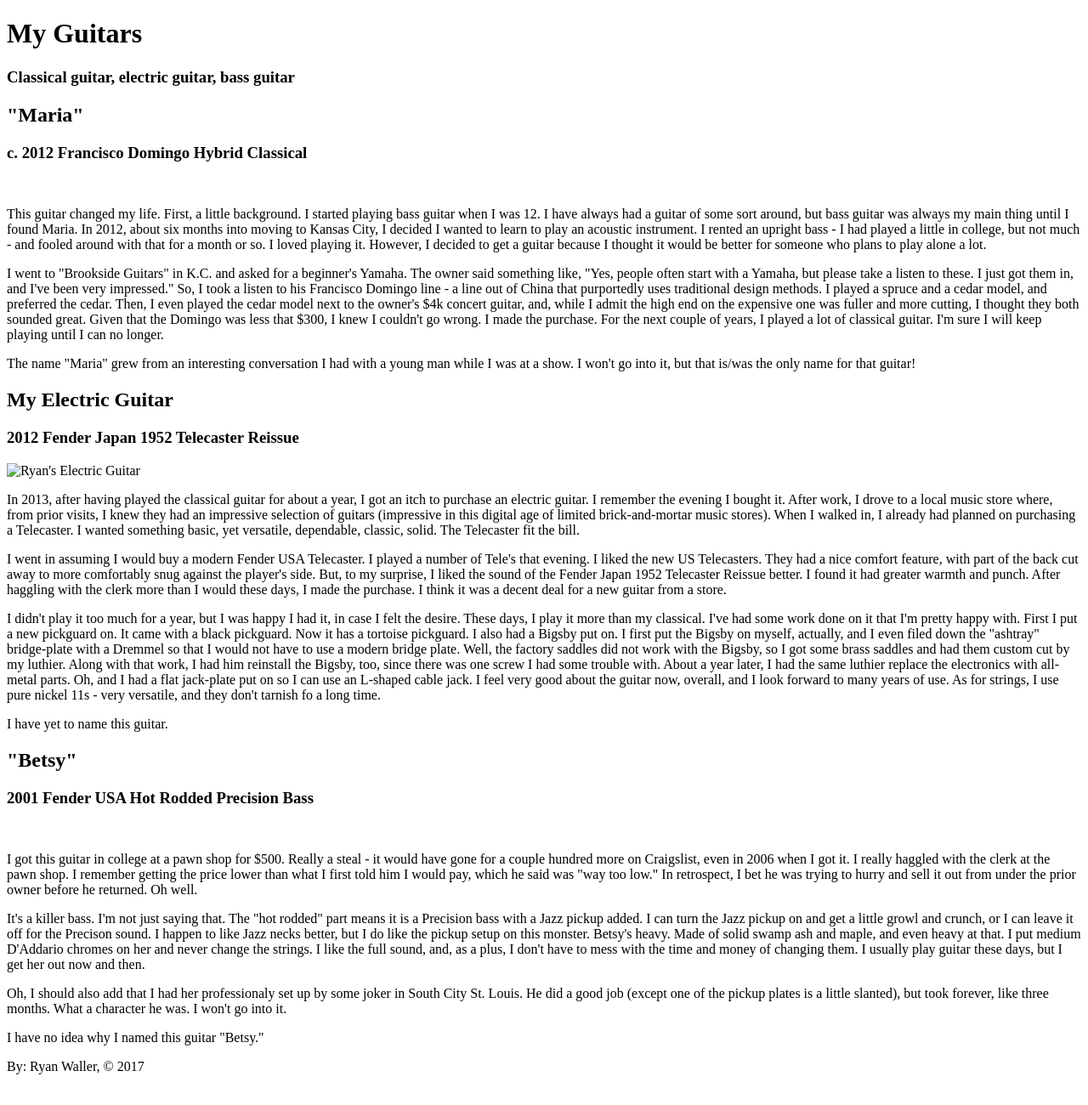
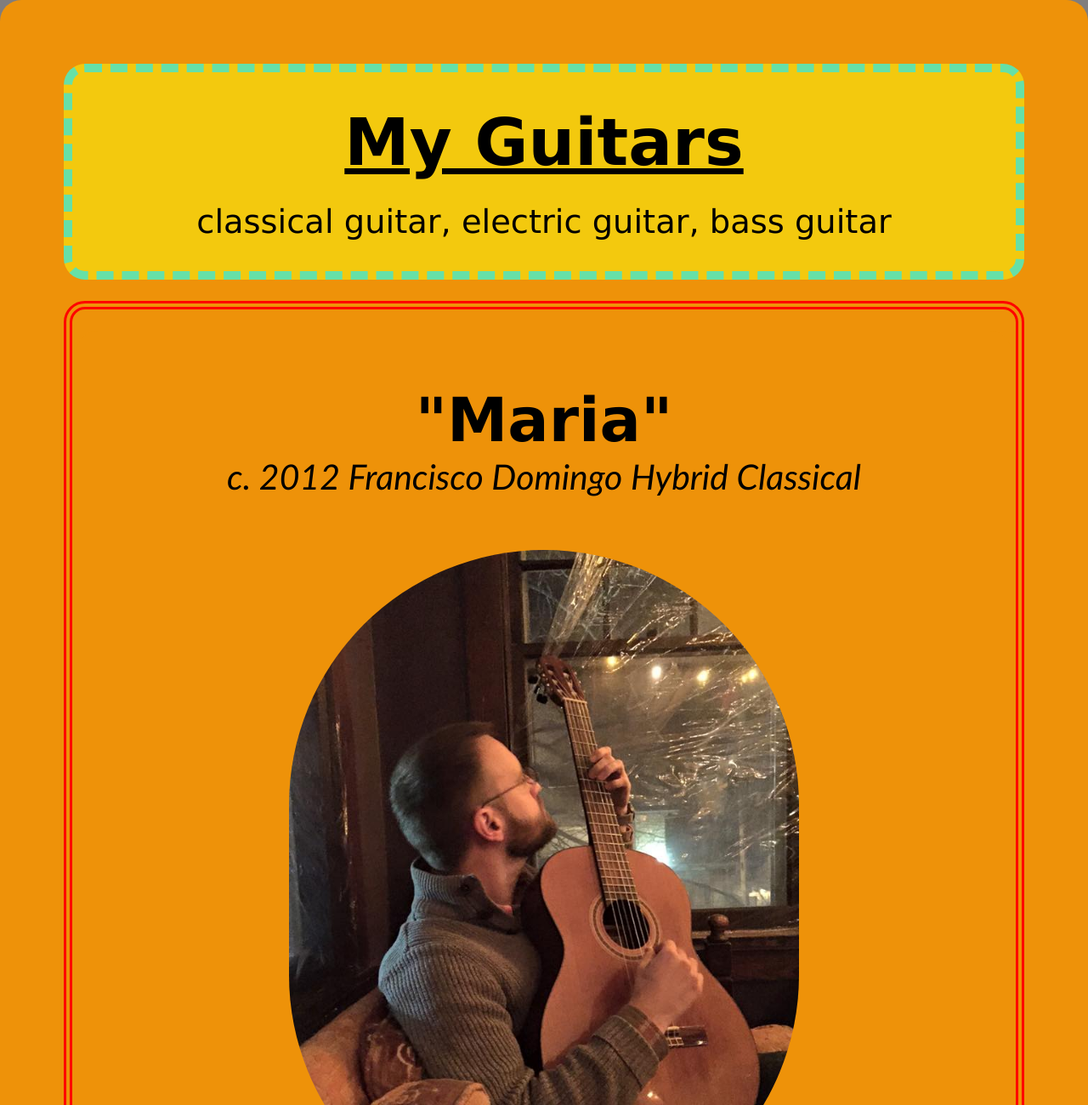
Before and after one commit to rdwaller/html-me-something, a plain HTML site: page index.html in a window 1280 px wide. Shown: the top 1300 px of the page at 85% size. Drawn offline with Linux system fonts and the light colour scheme.

Commit message:
Revised index.html

```diff
--- a/index.html
+++ b/index.html
@@ -2,57 +2,65 @@
 <html>
     <head>
         <title>Ryan's Guitars</title>
+        <link rel="stylesheet" href="style.css" />
     </head>
     <body>
         <main>
-            <h1>My Guitars</h1>
-            <h3>Classical guitar, electric guitar, bass guitar</h3>
-
+            <div class="page_title">
+                <h1>My Guitars</h1>
+                <p id="page_subheader">Classical guitar, electric guitar, bass guitar</p>
+            </div>
             <article>
                 <header>
                     <h2>"Maria"</h2>
                     <h3>c. 2012 Francisco Domingo Hybrid Classical</h3>
-                    <img />
+                    <img src="images/Domingo_FG-16.jpg" class="article_image"  alt="Domingo FG-16 Classical Guitar" />
                 </header>
+
                 <p>This guitar changed my life. First, a little background. I started playing bass guitar when I was 12. I have always had a guitar of some sort around, but bass guitar was always my main thing until I found Maria. In 2012, about six months into moving to Kansas City, I decided I wanted to learn to play an acoustic instrument. I rented an upright bass - I had played a little in college, but not much - and fooled around with that for a month or so. I loved playing it. However, I decided to get a guitar because I thought it would be better for someone who plans to play alone a lot.</p>
 
-                <p>I went to "Brookside Guitars" in K.C. and asked for a beginner's Yamaha. The owner said something like, "Yes, people often start with a Yamaha, but please take a listen to these. I just got them in, and I've been very impressed." So, I took a listen to his Francisco Domingo line - a line out of China that purportedly uses traditional design methods. I played a spruce and a cedar model, and preferred the cedar. Then, I even played the cedar model next to the owner's $4k concert guitar, and, while I admit the high end on the expensive one was fuller and more cutting, I thought they both sounded great. Given that the Domingo was less that $300, I knew I couldn't go wrong. I made the purchase. For the next couple of years, I played a lot of classical guitar. I'm sure I will keep playing until I can no longer. </p>
+                <p>I went to "Brookside Guitars" in K.C. and asked for a beginner's Yamaha. The owner said something like, "Yes, people often start with a Yamaha, but please take a listen to these. I just got them in, and I've been very impressed." So, I took a listen to his Francisco Domingo line - a line out of China that purportedly uses traditional design methods. I played a spruce and a cedar model, and preferred the cedar. Then, I even played the cedar model next to the owner's $4k concert guitar, and, while I admit the high end on the expensive one was fuller and more cutting, I thought they both sounded great. Given that the Domingo was less that $300, I knew I couldn't go wrong. I made the purchase. For the next couple of years, I played a lot of classical guitar. I did replace the factory tuners with <a href ="http://www.rubnertuners.com">Rubners</a>. I'm happy I made the change - I thought the factory tuners felt a litle cheap given the quality of the rest of the guitar.</p>
 
                 <p>The name "Maria" grew from an interesting conversation I had with a young man while I was at a show. I won't go into it, but that is/was the only name for that guitar!</p>
+
             </article>
 
             <article>
                 <header>
-                    <h2>My Electric Guitar</h2>
+                    <h2>Electric Guitar</h2>
                     <h3>2012 Fender Japan 1952 Telecaster Reissue</h3>
-                    <img src="images/my_tele.jpg" width="270" height="480" alt="Ryan's Electric Guitar" />
+                    <img class="article_image" src="images/52_Tele_RI.jpg" alt="Ryan's Electric Guitar" />
                 </header>
+
                 <p>In 2013, after having played the classical guitar for about a year, I got an itch to purchase an electric guitar. I remember the evening I bought it. After work, I drove to a local music store where, from prior visits, I knew they had an impressive selection of guitars (impressive in this digital age of limited brick-and-mortar music stores). When I walked in, I already had planned on purchasing a Telecaster. I wanted something basic, yet versatile, dependable, classic, solid. The Telecaster fit the bill.</p>
 
                 <p>I went in assuming I would buy a modern Fender USA Telecaster. I played a number of Tele's that evening. I liked the new US Telecasters. They had a nice comfort feature, with part of the back cut away to more comfortably snug against the player's side. But, to my surprise, I liked the sound of the Fender Japan 1952 Telecaster Reissue better. I found it had greater warmth and punch. After haggling with the clerk more than I would these days, I made the purchase. I think it was a decent deal for a new guitar from a store.</p>
 
-                <p>I didn't play it too much for a year, but I was happy I had it, in case I felt the desire. These days, I play it more than my classical. I've had some work done on it that I'm pretty happy with. First I put a new pickguard on. It came with a black pickguard. Now it has a  tortoise pickguard. I also had a Bigsby put on. I first put the Bigsby on myself, actually, and I even filed down the "ashtray" bridge-plate with a Dremmel so that I would not have to use a modern bridge plate. Well, the factory saddles did not work with the Bigsby, so I got some brass saddles and had them custom cut by my luthier. Along with that work, I had him reinstall the Bigsby, too, since there was one screw I had some trouble with. About a year later, I had the same luthier replace the electronics with all-metal parts. Oh, and I had a flat jack-plate put on so I can use an L-shaped cable jack. I feel very good about the guitar now, overall, and I look forward to many years of use. As for strings, I use pure nickel 11s - very versatile, and they don't tarnish fo a long time.</p>
+                <p>I didn't play it too much for a year, but I was happy I had it, in case I felt the desire. These days, I play it more than my classical. I've had some work done on it that I'm pretty happy with. First I put a new pickguard on. It came with a black pickguard. Now it has a  tortoise pickguard. I also had a <a href="http://www.bigsby.com">Bigsby</a> put on. Actually, I first put the Bigsby on myself, and I even filed down the "ashtray" bridge-plate with a Dremel so that I would not have to use an adapted bridge plate. Well, the factory saddles did not work with the Bigsby, so I got some brass saddles and had them custom cut by my luthier. Along with that work, I had him reinstall the Bigsby, too, since there was one screw I had some trouble with. About a year later, I had the same luthier replace the electronics with all-metal parts. Oh, and I had a flat jack-plate put on so I can use an L-shaped cable jack. I feel very good about the guitar now, overall, and I look forward to many years of use. As for strings, I use pure nickel 11s - very versatile, and they don't tarnish for a long time.</p>
 
                 <p>I have yet to name this guitar.</p>
+
             </article>
 
             <article>
                     <header>
                         <h2>"Betsy"</h2>
                         <h3>2001 Fender USA Hot Rodded Precision Bass</h3>
-                        <img />
+                        <img src="images/P_Bass_HR.jpg" class="article_image" alt="Hot Rodded Precision Bass" />
                     </header>
-                    <p>I got this guitar in college at a pawn shop for $500. Really a steal - it would have gone for a couple hundred more on Craigslist, even in 2006 when I got it. I really haggled with the clerk at the pawn shop. I remember getting the price lower than what I first told him I would pay, which he said was "way too low." In retrospect, I bet he was trying to hurry and sell it out from under the prior owner before he returned. Oh well.</p>
 
-                    <p>It's a killer bass. I'm not just saying that. The "hot rodded" part means it is a Precision bass with a Jazz pickup added. I can turn the Jazz pickup on and get a little growl and crunch, or I can leave it off for the Precison sound. I happen to like Jazz necks better, but I do like the pickup setup on this monster. Betsy's heavy. Made of solid swamp ash and maple, and even heavy at that. I put medium D'Addario chromes on her and never change the strings. I like the full sound, and, as a plus, I don't have to mess with the time and money of changing them. I usually play guitar these days, but I get her out now and then.</p>
+                    <p>I got this guitar in college at a pawn shop for $500. Really a steal - it would have gone for at least a couple hundred more on Craigslist, even in 2006 when I got it. I really haggled with the clerk at the pawn shop. I remember getting the price lower than what I first told him I would pay, which he said was "way too low." In retrospect, I bet he was trying to hurry and sell it out from under the prior owner before he returned. Oh well.</p>
 
-                    <p>Oh, I should also add that I had her professionaly set up by some joker in South City St. Louis. He did a good job (except one of the pickup plates is a little slanted), but took forever, like three months. What a character he was. I won't go into it.</p>
+                    <p>It's a killer bass. I'm not just saying that. The "hot rodded" part means it is a Precision bass with a Jazz pickup added. I can turn the Jazz pickup on and get a little growl, or I can leave it off for the Precison sound. I happen to like Jazz necks better, but I do like the pickup setup on this monster. Betsy's heavy. Made of solid swamp ash and maple, and, like my Telecaster, even heavy at that. I put jazz-medium D'Addario chromes on her and never change the strings. I like the full sound, and, as a plus, I don't have to mess with the time and money of changing them. I usually play guitar these days, but I get her out now and then.</p>
 
-                    <p>I have no idea why I named this guitar "Betsy."</p>
+                    <p>Oh, I should also add that I had her professionaly set up by some character in South City St. Louis. He did a good job (except one of the pickup plates is a little slanted), but took forever, like three months. I won't go into it.</p>
+
+                    <p>I have no idea why I named this guitar "Betsy." Just seemed to work for some reason.</p>
+
                 </article>
         </main>
         <footer>
-            <p>By: Ryan Waller, &copy; 2017</p>
+            <p id ="copyright">By: Ryan Waller, &copy; 2017</p>
         </footer>
     </body>
 </html>
```
